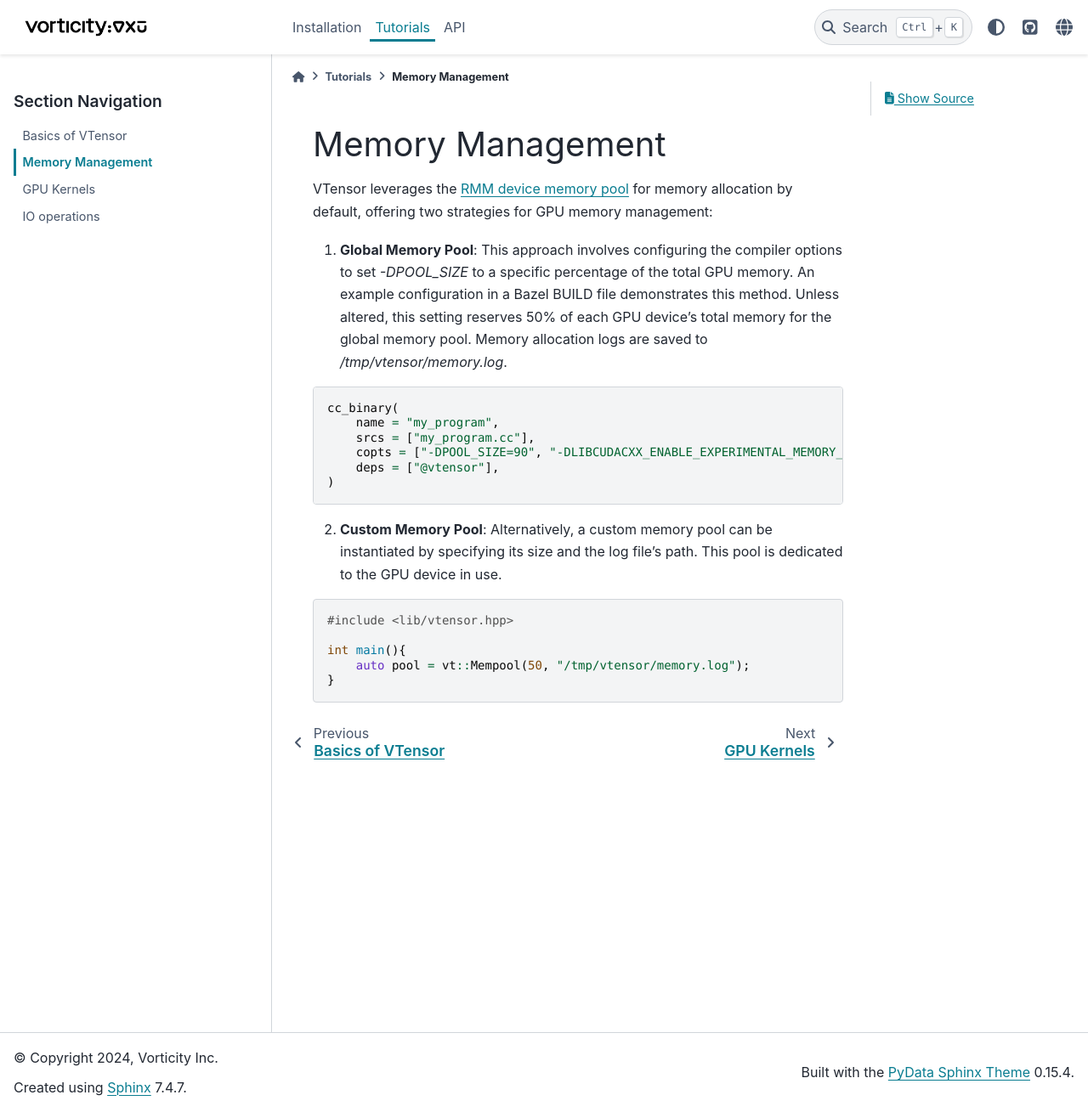
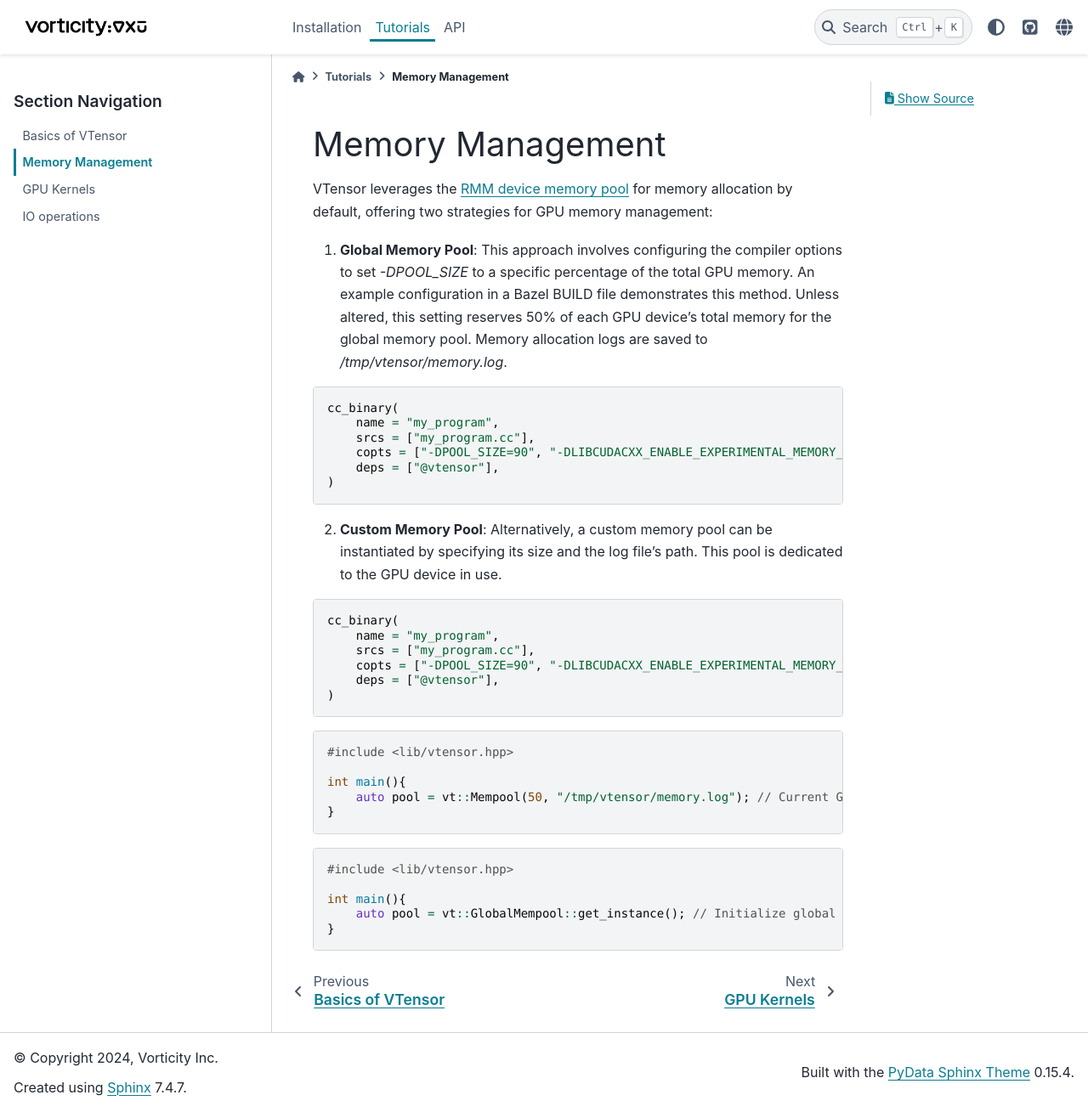
Before and after one commit to VORTICITY-INC/VTensor, a Sphinx documentation site: the page built from docs/source/tutorials/memory.rst, in a window 1280 px wide and 1309 px high. Shown: the whole window at 85% size. Built offline with Sphinx 7.4.7 and the PyData theme 0.15.4, drawn with Linux system fonts in a browser that asks for light colours.

```diff
--- a/docs/source/api/math/index.rst
+++ b/docs/source/api/math/index.rst
@@ -4,6 +4,7 @@
 .. toctree::
    :maxdepth: 1
 
+   exp
    max
    maximum
    mean
--- a/docs/source/tutorials/memory.rst
+++ b/docs/source/tutorials/memory.rst
@@ -16,10 +16,27 @@
 
 2. **Custom Memory Pool**: Alternatively, a custom memory pool can be instantiated by specifying its size and the log file's path. This pool is dedicated to the GPU device in use.
 
+.. code-block:: python
+
+   cc_binary(
+       name = "my_program",
+       srcs = ["my_program.cc"],
+       copts = ["-DPOOL_SIZE=90", "-DLIBCUDACXX_ENABLE_EXPERIMENTAL_MEMORY_RESOURCE", "-DDISABLE_GLOBAL_MEMPOOL=true"],
+       deps = ["@vtensor"],
+   )
+
 .. code-block:: cpp
 
    #include <lib/vtensor.hpp>
 
    int main(){
-       auto pool = vt::Mempool(50, "/tmp/vtensor/memory.log");
+       auto pool = vt::Mempool(50, "/tmp/vtensor/memory.log"); // Current GPU device's memory pool
    }
+
+.. code-block:: cpp
+
+   #include <lib/vtensor.hpp>
+
+   int main(){
+       auto pool = vt::GlobalMempool::get_instance(); // Initialize global memory pool for every GPU device
+   }
```
Also changed, not shown: docs/source/api/math/exp.rst (added, +7 -0 lines), 7 other files.
